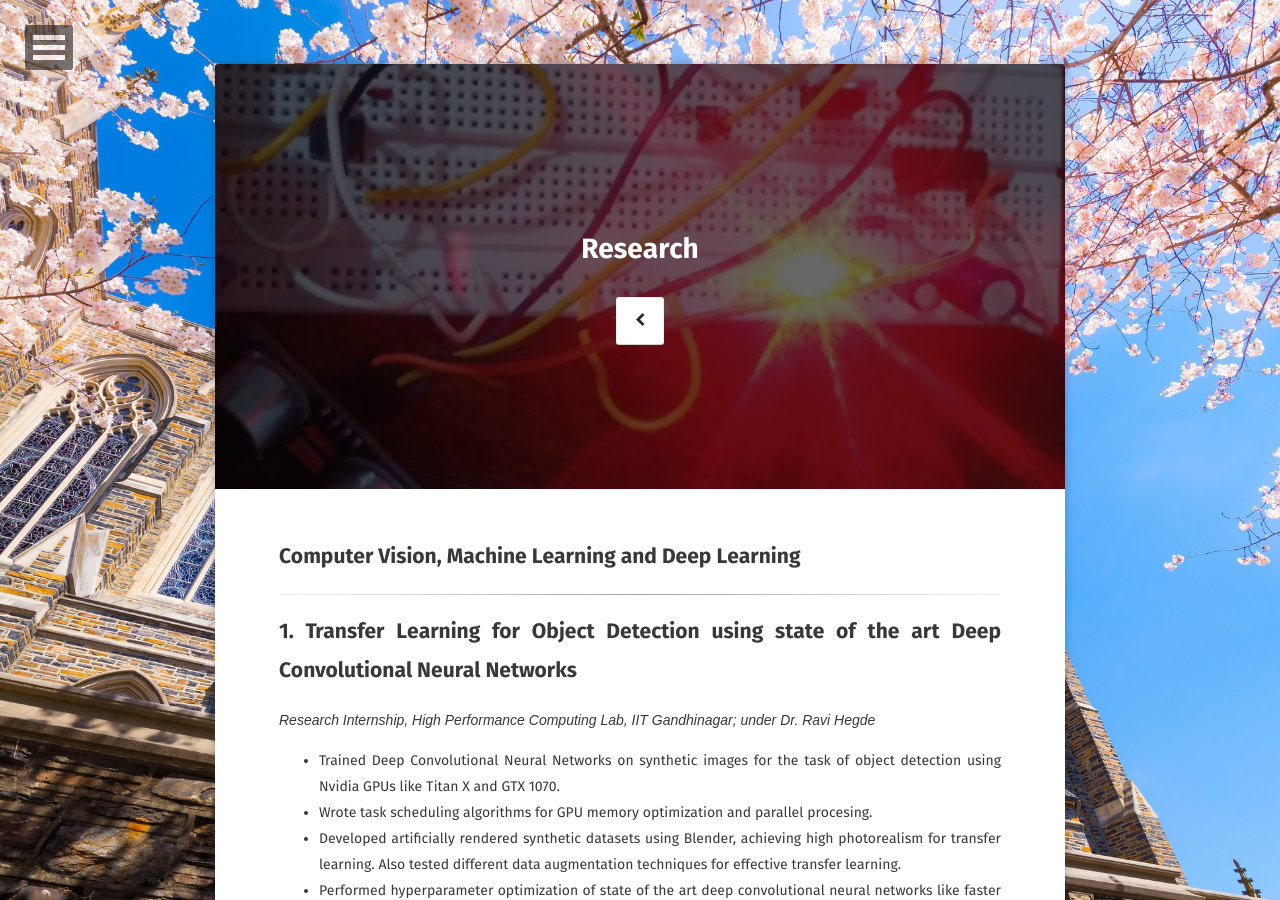
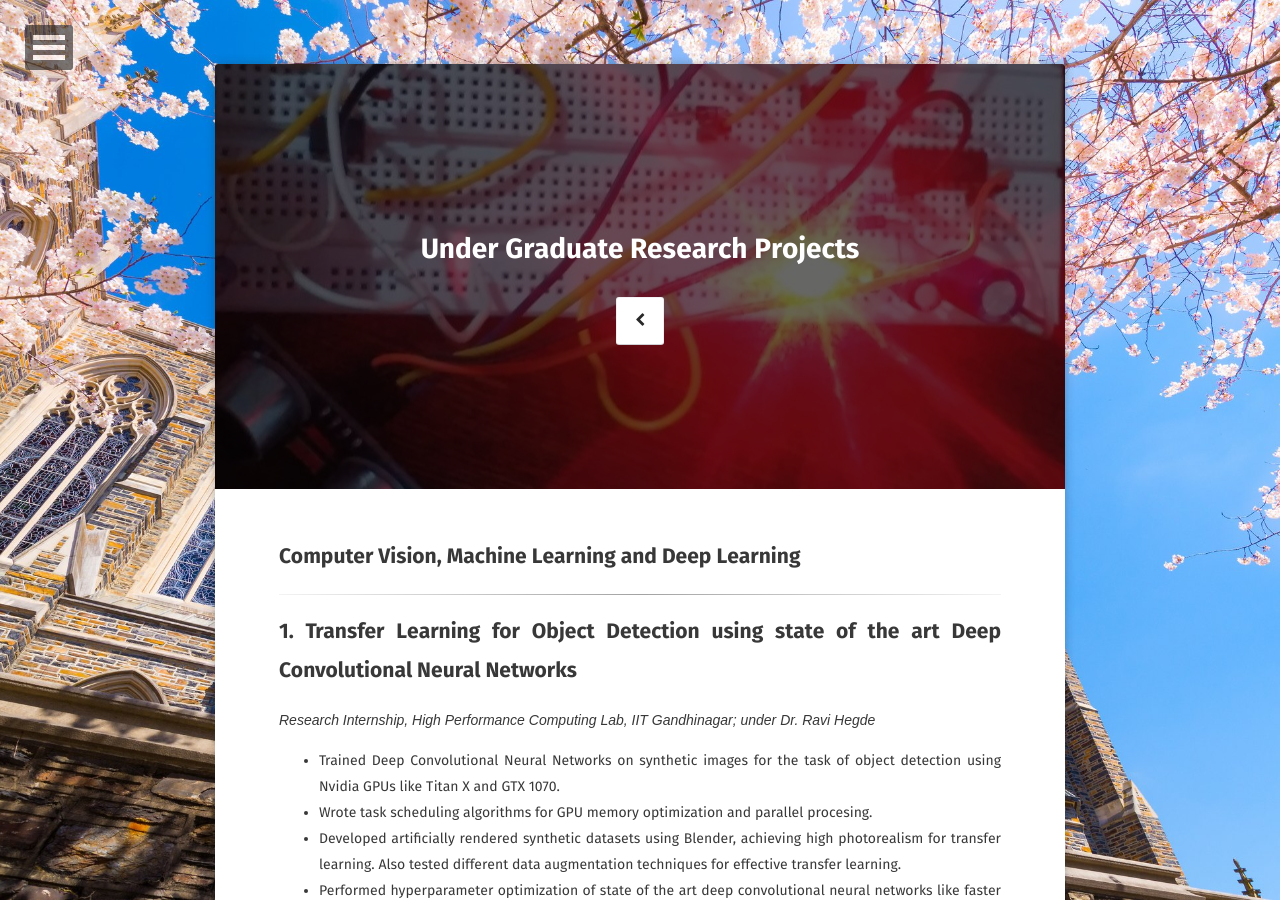
Before and after one commit to jontitalukdar/jontitalukdar.github.io_x, a Jekyll site: the page built from research.md, in a window 1280 px wide and 900 px high. Built offline with Jekyll 4.4.1, drawn with Linux system fonts in a browser that asks for light colours; some web fonts are replaced; comment, search, counter and statistics services are not loaded.

Commit message:
Update research.md

```diff
--- a/research.md
+++ b/research.md
@@ -1,6 +1,6 @@
 ---
 layout: page
-title: "Research"
+title: "Under Graduate Research Projects"
 feature: https://jontitalukdar.github.io/assets/img/res.jpg
 ---
 ## Computer Vision, Machine Learning and Deep Learning
```
